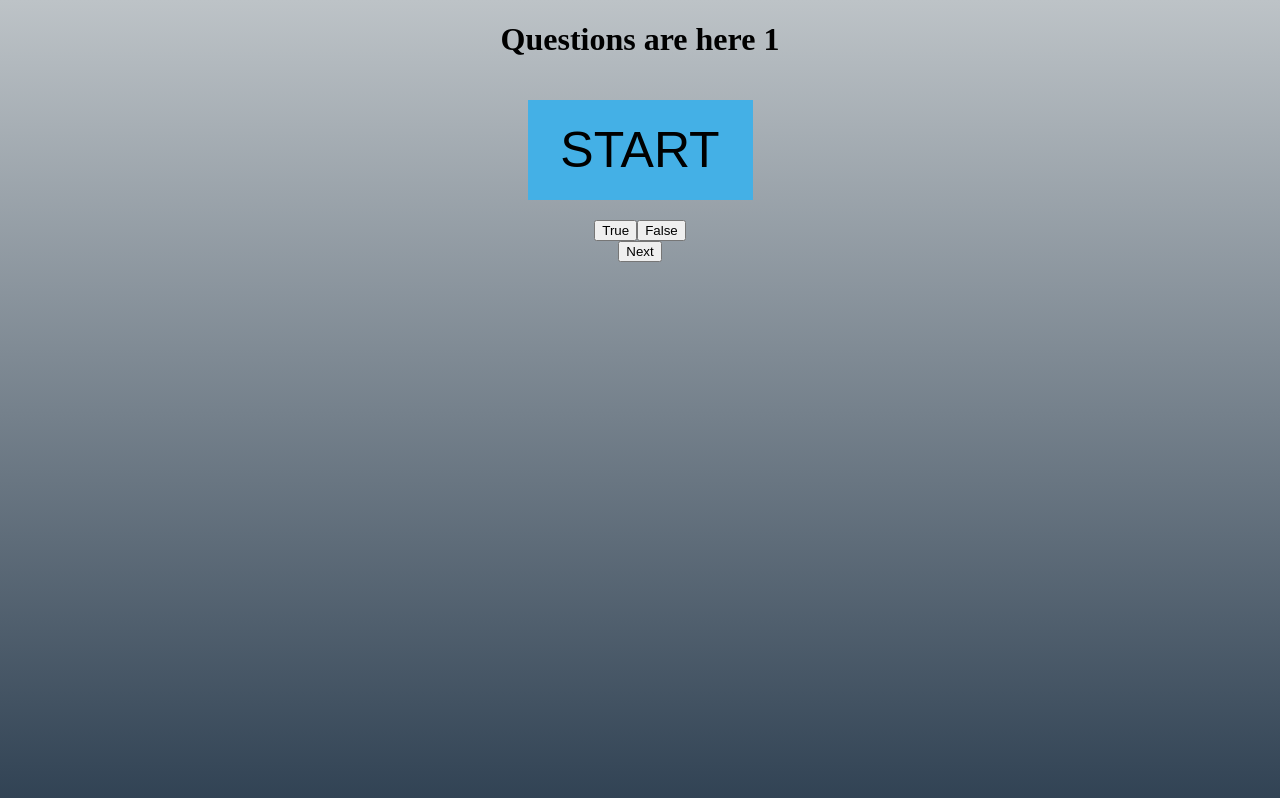
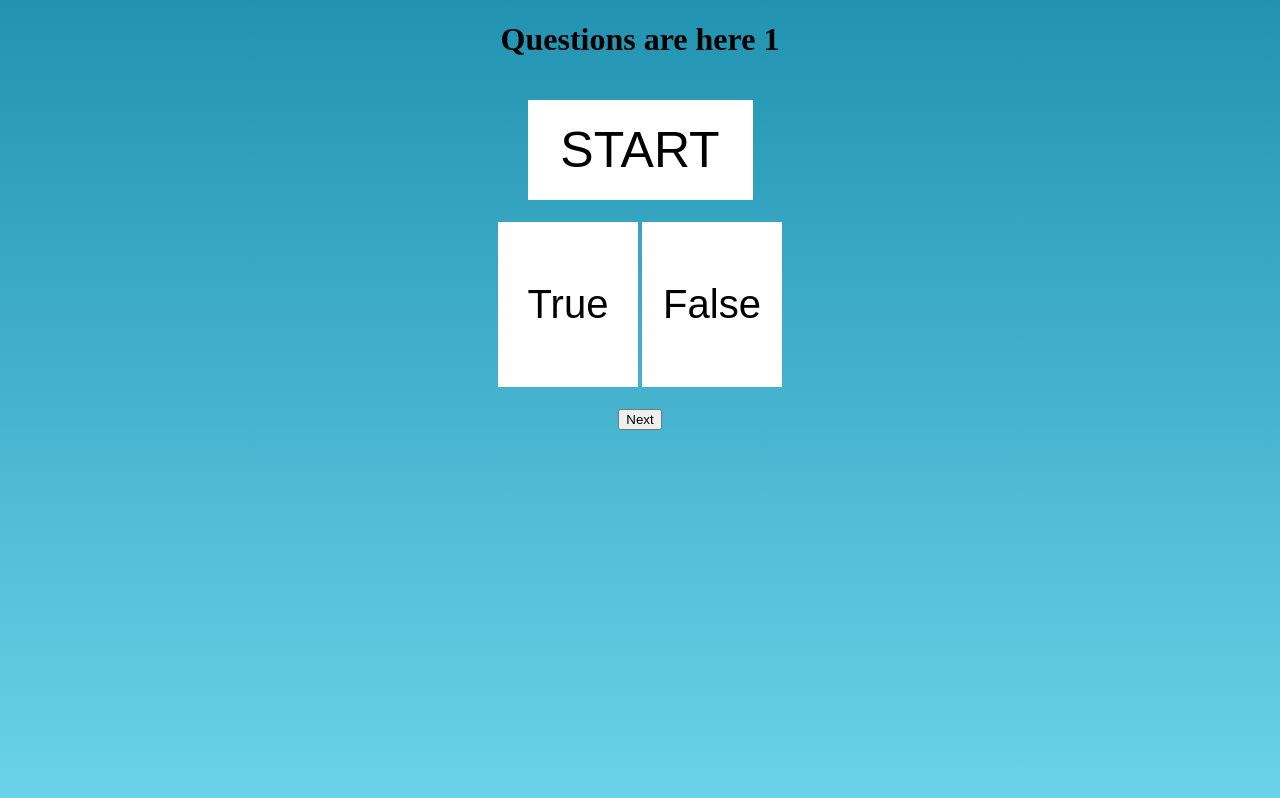
Before and after one commit to isaacruiz0/Project-2-Trivia, a React (Create React App) app in the folder trivia-app/: page /Questions in a window 1280 px wide. Shown: the top 798 px of the page. Built offline with nearby package versions, Linux system fonts and the light colour scheme; no server answers.

Commit message:
adjusted css of buttons

```diff
--- a/trivia-app/src/App.css
+++ b/trivia-app/src/App.css
@@ -1,11 +1,11 @@
 body{
-    background-image: linear-gradient(#bdc3c7, #2c3e50);
+    background-image: linear-gradient(#2193b0 ,  #6dd5ed);
     background-repeat: no-repeat;
     height: 100vh;
     text-align: center;
 }
 .defaultStart {
-    background-color: #44b0e6;
+    background-color:  white;
     border: none;
     font-size: 50px;
     width: 225px;
@@ -22,5 +22,22 @@ body{
 }
 
 .options{
+    width:140px;
+    height:165px;
+    font-size: 40px;
+    transition-duration: 0.6s;
+    background-color: white;
+    border: none;
+    margin:2px
 
 }
+.options:hover{
+    background-color: red;
+ }
+ .nextDiv{
+     margin-top: 20px;
+ }
+ .nextButton {
+    width:70px;
+    height:35px
+ }
--- a/trivia-app/src/Category Components/EasyQuestions.js
+++ b/trivia-app/src/Category Components/EasyQuestions.js
@@ -84,7 +84,9 @@ function EasyQuestions() {
           <button className='options' onClick={()=>setUserAnswer("False")}>False</button>
         </div>
         <div>{judgment}</div>
-        <button onClick={handleNext}>Next</button>
+        <div className='nextDiv'>
+          <button classname='nextButton' onClick={handleNext}>Next</button>
+        </div>
     </div>
   )
 }
```
